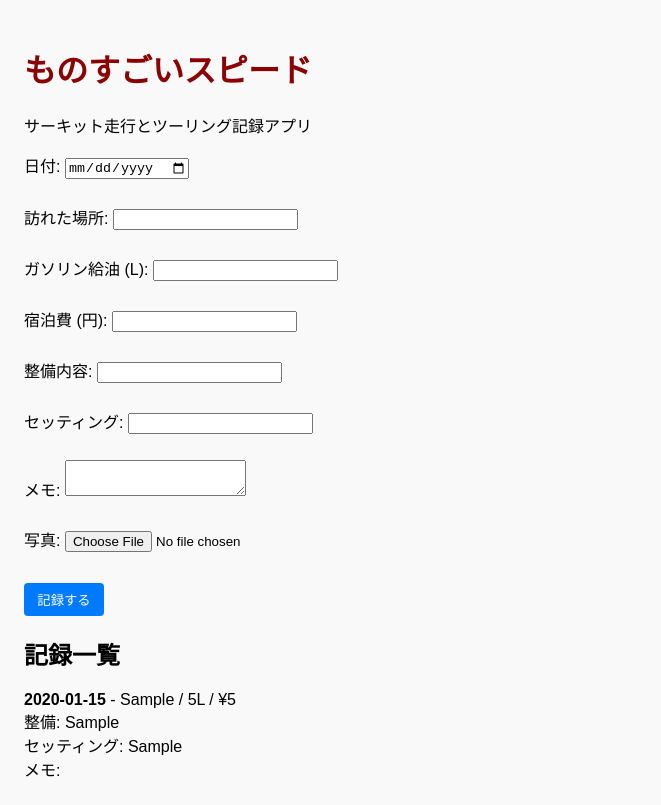
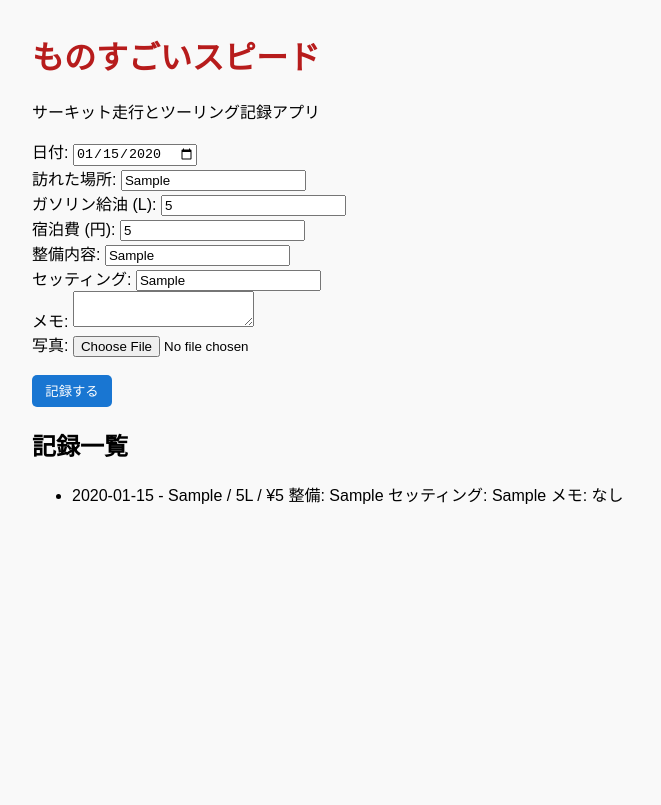
Before and after one commit to rencon666/tracknote, a plain HTML site: page index.html in a window 1280 px wide. Both pictures are taken after typing "2020-01-15", "Sample", "5", "5", "Sample", "Sample" into the empty fields and a click on the button "記録する". Shown: the whole page, without its empty margins (0-661 px from the left). Drawn offline with Linux system fonts and the light colour scheme.

Commit message:
Add files via upload

```diff
--- a/index.html
+++ b/index.html
@@ -1,28 +1,28 @@
 <!DOCTYPE html>
 <html lang="ja">
 <head>
-  <meta charset="UTF-8" />
-  <meta name="viewport" content="width=device-width, initial-scale=1.0" />
-  <link rel="manifest" href="manifest.json" />
-  <link rel="stylesheet" href="style.css" />
+    <meta charset="UTF-8">
+    <meta name="viewport" content="width=device-width, initial-scale=1.0">
+    <link rel="manifest" href="manifest.json">
+    <link rel="stylesheet" href="style.css">
     <title>ものすごいスピード</title>
 </head>
 <body>
     <h1>ものすごいスピード</h1>
     <p>サーキット走行とツーリング記録アプリ</p>
-  <form id="recordForm">
-    <label>日付: <input type="date" id="date" required /></label><br />
-    <label>訪れた場所: <input type="text" id="location" /></label><br />
-    <label>ガソリン給油 (L): <input type="number" id="fuel" /></label><br />
-    <label>宿泊費 (円): <input type="number" id="accommodation" /></label><br />
-    <label>整備内容: <input type="text" id="maintenance" /></label><br />
-    <label>セッティング: <input type="text" id="setup" /></label><br />
-    <label>メモ: <textarea id="memo"></textarea></label><br />
-    <label>写真: <input type="file" id="photo" accept="image/*" /></label><br />
+    <form id="record-form">
+        日付: <input type="date" id="date"><br>
+        訪れた場所: <input type="text" id="location"><br>
+        ガソリン給油 (L): <input type="number" id="gas"><br>
+        宿泊費 (円): <input type="number" id="hotel"><br>
+        整備内容: <input type="text" id="maintenance"><br>
+        セッティング: <input type="text" id="setting"><br>
+        メモ: <textarea id="memo"></textarea><br>
+        写真: <input type="file" id="photo"><br><br>
         <button type="submit">記録する</button>
     </form>
     <h2>記録一覧</h2>
-  <div id="records"></div>
+    <ul id="record-list"></ul>
     <script src="script.js"></script>
 </body>
 </html>
--- a/script.js
+++ b/script.js
@@ -1,46 +1,14 @@
-document.getElementById("recordForm").addEventListener("submit", function (e) {
-  e.preventDefault();
-  const date = document.getElementById("date").value;
-  const location = document.getElementById("location").value;
-  const fuel = document.getElementById("fuel").value;
-  const accommodation = document.getElementById("accommodation").value;
-  const maintenance = document.getElementById("maintenance").value;
-  const setup = document.getElementById("setup").value;
-  const memo = document.getElementById("memo").value;
-  const photoFile = document.getElementById("photo").files[0];
+document.getElementById('record-form').addEventListener('submit', function (e) {
+    e.preventDefault();
+    const date = document.getElementById('date').value;
+    const location = document.getElementById('location').value;
+    const gas = document.getElementById('gas').value;
+    const hotel = document.getElementById('hotel').value;
+    const maintenance = document.getElementById('maintenance').value;
+    const setting = document.getElementById('setting').value;
+    const memo = document.getElementById('memo').value;
 
-  const reader = new FileReader();
-  reader.onloadend = function () {
-    const photoData = reader.result;
-    const record = { date, location, fuel, accommodation, maintenance, setup, memo, photoData };
-    const records = JSON.parse(localStorage.getItem("records") || "[]");
-    records.push(record);
-    records.sort((a, b) => new Date(b.date) - new Date(a.date));
-    localStorage.setItem("records", JSON.stringify(records));
-    displayRecords();
-    e.target.reset();
-  };
-
-  if (photoFile) {
-    reader.readAsDataURL(photoFile);
-  } else {
-    reader.onloadend();
-  }
+    const entry = document.createElement('li');
+    entry.textContent = `${date} - ${location || '未入力'} / ${gas || '0'}L / ¥${hotel || '0'}\n整備: ${maintenance || 'なし'}\nセッティング: ${setting || 'なし'}\nメモ: ${memo || 'なし'}`;
+    document.getElementById('record-list').prepend(entry);
 });
-
-function displayRecords() {
-  const records = JSON.parse(localStorage.getItem("records") || "[]");
-  const container = document.getElementById("records");
-  container.innerHTML = "";
-  records.forEach(r => {
-    const div = document.createElement("div");
-    div.innerHTML = `<strong>${r.date}</strong> - ${r.location} / ${r.fuel}L / ¥${r.accommodation}<br>
-      整備: ${r.maintenance}<br>
-      セッティング: ${r.setup}<br>
-      メモ: ${r.memo}<br>` +
-      (r.photoData ? `<img src="${r.photoData}" alt="記録写真">` : "");
-    container.appendChild(div);
-  });
-}
-
-window.onload = displayRecords;
--- a/style.css
+++ b/style.css
@@ -1,5 +1,15 @@
-body { font-family: sans-serif; padding: 1em; background: #f9f9f9; }
-h1 { color: darkred; }
-label { display: block; margin-top: 0.5em; }
-button { margin-top: 1em; padding: 0.5em 1em; background: #007bff; color: #fff; border: none; border-radius: 4px; }
-#records img { max-width: 100px; margin-top: 0.5em; }
+body {
+  font-family: sans-serif;
+  margin: 2em;
+  background: #f9f9f9;
+}
+h1 {
+  color: #b71c1c;
+}
+button {
+  background: #1976d2;
+  color: white;
+  padding: 0.5em 1em;
+  border: none;
+  border-radius: 5px;
+}
```
Also changed, not shown: manifest.json. Lines whose indentation alone changed are shown as unchanged.
